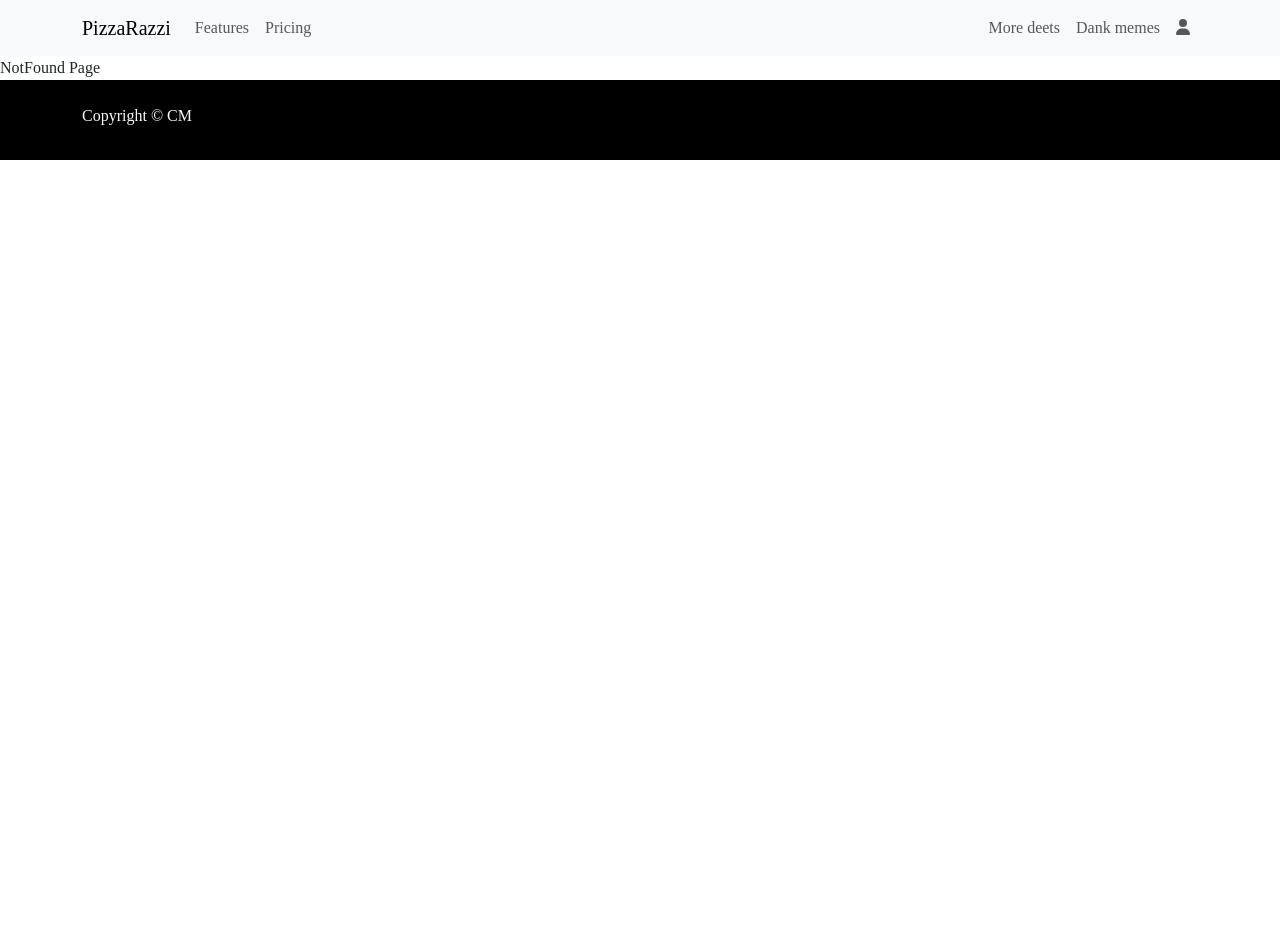
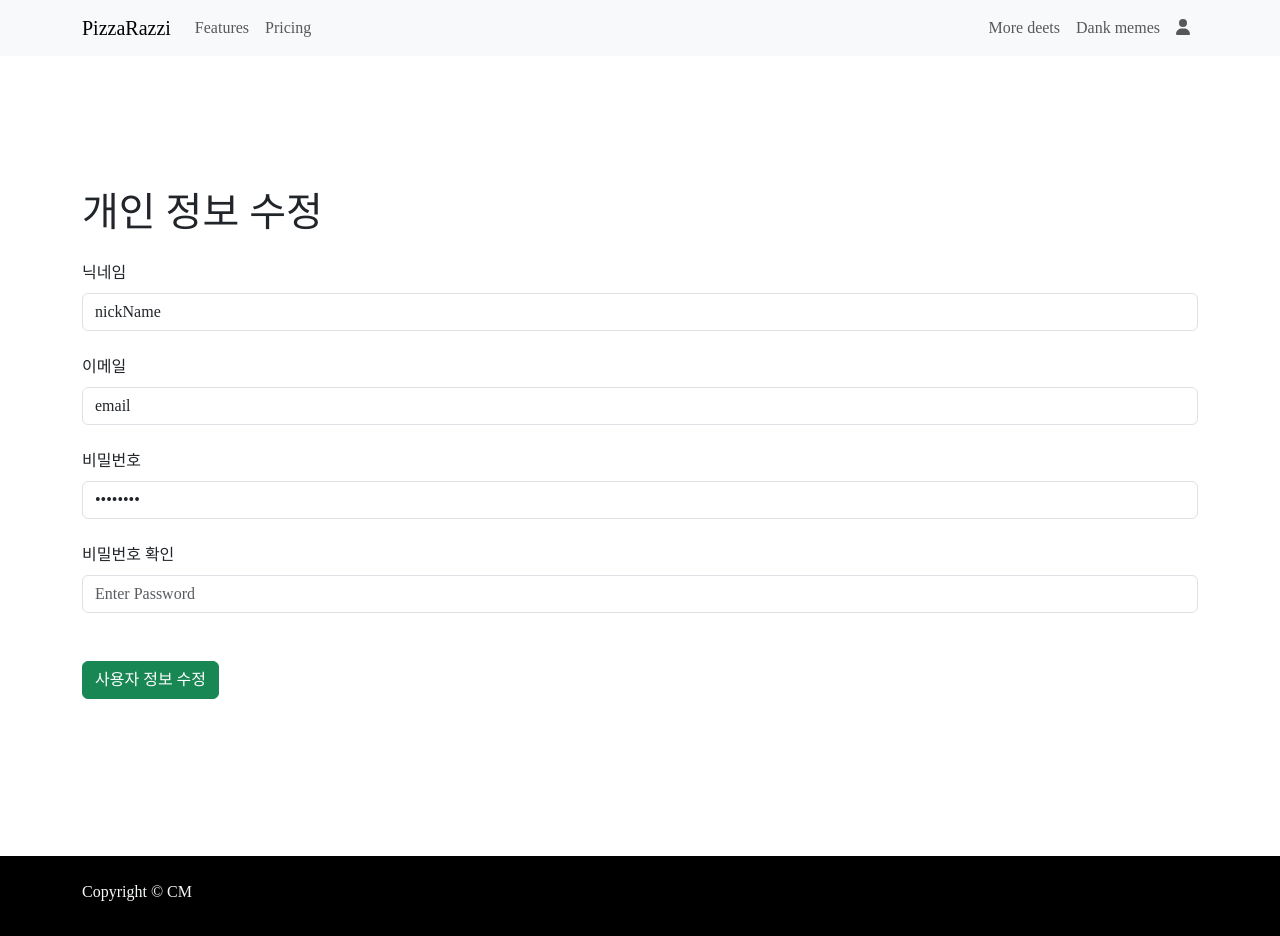
Before and after one commit to cjfals9626/Delicious_Pizza_Front, a React (Create React App) app: page /p-info/updateUserInfo in a window 1280 px wide. Before the commit the page ends 800 px from the top, so only its background shows below. Built offline with nearby package versions, Linux system fonts and the light colour scheme; a web font is replaced by a local one.

Commit message:
비밀번호 확인 및 개인 정보 수정

```diff
--- a/src/components/pages/privateInfo/CheckPassword.js
+++ b/src/components/pages/privateInfo/CheckPassword.js
@@ -1,10 +1,13 @@
 import React, { useState } from 'react';
 import { Form, Button, Container, ProgressBar, Row, Col, Card, Modal } from "react-bootstrap";
+import { useNavigate } from "react-router-dom";
 
 const CheckPassword = () => {
     const [password, setPassword] = useState('');
     const [error, setError] = useState(false);
     const [errorMessage, setErrorMessage] = useState('');
+    const navigate = useNavigate();
+
 
     const handleSubmit = (e) => {
         e.preventDefault();
@@ -12,7 +15,7 @@ const CheckPassword = () => {
         if (password === 'password') {
             setError(false);
             setErrorMessage('');
-            // Redirect to the next page
+            navigate('/p-info/updateUserInfo');
         } else {
             setError(true);
             setErrorMessage('Password is incorrect');
@@ -30,10 +33,10 @@ const CheckPassword = () => {
                 <Col xs={1} md={3} />
 
             </Row>
-            <h1>Check Password</h1>
-            <Form>
+            <h1>비밀번호 확인</h1>
+            <Form onSubmit={handleSubmit}>
                 <Form.Group controlId="formPassword">
-                    <Form.Label>Password</Form.Label>
+                    <Form.Label>비밀번호</Form.Label>
                     <Form.Control
                         type="password"
                         placeholder="Enter Password"
--- /dev/null
+++ b/src/components/pages/privateInfo/UpdateUserInfo.js
@@ -0,0 +1,108 @@
+import React, { useState, useEffect } from 'react';
+import { Form, Button, Container, ProgressBar, Row, Col, Card, Modal } from "react-bootstrap";
+import { useNavigate } from "react-router-dom";
+
+
+const UpdateUserInfo = () => {
+    const [nickName, setNickName] = useState("");
+    const [email, setEmail] = useState("");
+    const [password, setPassword] = useState("");
+    const [passwordCheck, setPasswordCheck] = useState("");
+    const [error, setError] = useState(false);
+    const [errorMessage, setErrorMessage] = useState('');
+    const [passwordCheckError, setPasswordCheckError] = useState(false);
+    const navigate = useNavigate();
+
+
+    useEffect(() => {
+        // fetch user info
+        setEmail('email');
+        setNickName('nickName');
+        setPassword('password');
+
+    }, []);
+
+
+    const handlePasswordCheck = (e) => {
+        if (password !== passwordCheck) {
+            setPasswordCheckError(true);
+        } else {
+            setPasswordCheckError(false);
+        }
+    };
+
+
+    const handleSubmit = (e) => {
+        e.preventDefault();
+
+        if (password !== passwordCheck) {
+            setPasswordCheckError(true);
+            return;
+        } else {
+            setPasswordCheckError(false);
+        }
+
+        // update user info
+        // if success
+        navigate('/');
+        // else
+        setError(true);
+        setErrorMessage('Update failed');
+    };
+
+
+
+    return (
+        <Container className="vh-100 align-content-center">
+            <h1>개인 정보 수정</h1>
+            <Form>
+                <Form.Group controlId="formNickName" className='my-4'>
+                    <Form.Label>닉네임</Form.Label>
+                    <Form.Control
+                        type="text"
+                        placeholder="Enter NickName"
+                        value={nickName}
+                        onChange={(e) => setNickName(e.target.value)}
+                    />
+                </Form.Group>
+                <Form.Group controlId="formEmail" className='my-4'>
+                    <Form.Label>이메일</Form.Label>
+                    <Form.Control
+                        type="email"
+                        placeholder="Enter Email"
+                        value={email}
+                        onChange={(e) => setEmail(e.target.value)}
+                    />
+                </Form.Group>
+                <Form.Group controlId="formPassword" className='my-4'>
+                    <Form.Label>비밀번호</Form.Label>
+                    <Form.Control
+                        type="password"
+                        placeholder="Enter Password"
+                        value={password}
+                        onChange={(e) => setPassword(e.target.value)}
+                    />
+                </Form.Group>
+
+                <Form.Group controlId="formPasswordCheck" className='my-4'>
+                    <Form.Label>비밀번호 확인</Form.Label>
+                    <Form.Control
+                        type="password"
+                        placeholder="Enter Password"
+                        value={passwordCheck}
+                        onChange={(e) => setPasswordCheck(e.target.value)}
+                        onBlur={handlePasswordCheck}
+                    />
+                    {passwordCheckError && <p style={{ color: 'red' }}>비밀번호가 일치하지 않습니다.</p>}
+                </Form.Group>
+
+                <Button variant="success" className='my-4' onClick={handleSubmit}>
+                    사용자 정보 수정
+                </Button>
+                {error && <p style={{ color: 'red' }}>{errorMessage}</p>}
+            </Form>
+        </Container>
+    );
+}
+
+export default UpdateUserInfo;
--- a/src/routes.js
+++ b/src/routes.js
@@ -3,6 +3,7 @@ import Login from "./components/pages/auth/Login";
 import SignUp from "./components/pages/auth/Signup";
 import PizzaOrder from "./components/pages/order/PizzaOrder";
 import CheckPassword from "./components/pages/privateInfo/CheckPassword";
+import UpdateUserInfo from "./components/pages/privateInfo/UpdateUserInfo";
 import NotFound from "./components/pages/NotFound";
 
 export const routes = [
@@ -27,6 +28,10 @@ export const routes = [
         element: <CheckPassword />,
     },
     {
+        path: "/p-info/updateUserInfo",
+        element: <UpdateUserInfo />,
+    },
+    {
         path: "*",
         element: <NotFound />,
     },
```
